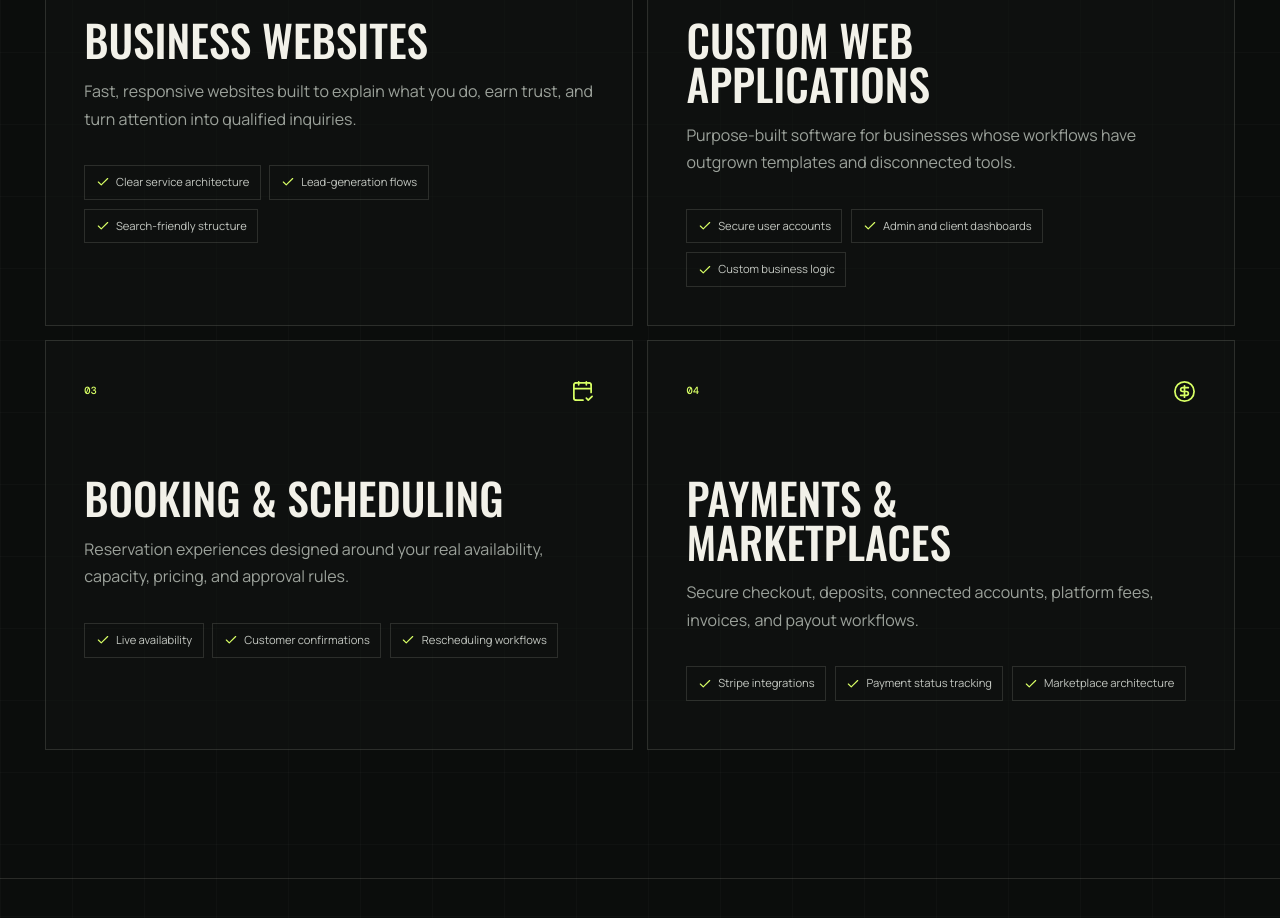
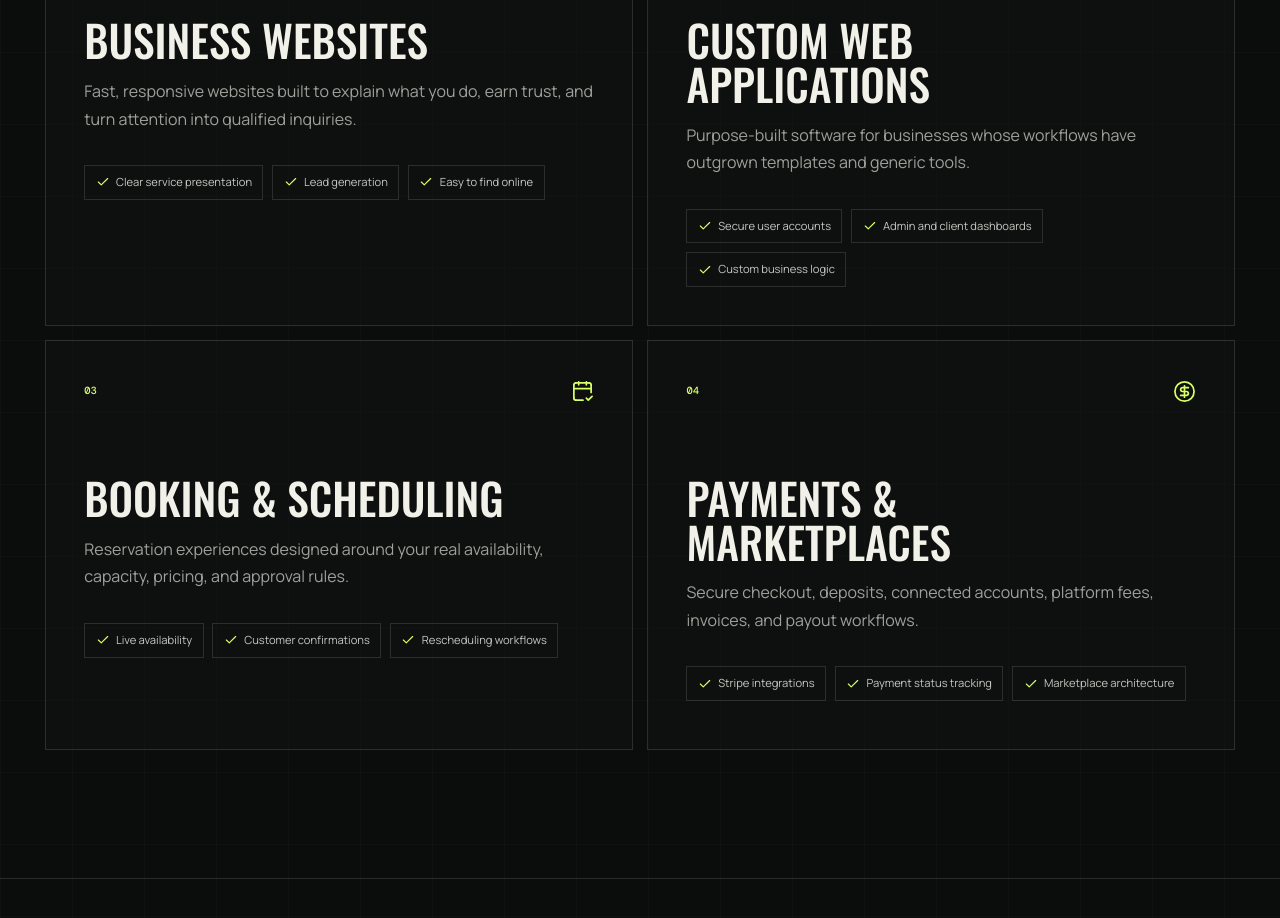
Before and after one commit to webdevRafa/rafa-the-dev, a React (Vite) app: page / in a window 1280 px wide. Shown: the part 2540-3458 px from the top of the page. Built offline with nearby package versions, Linux system fonts and the light colour scheme; a web font is replaced by a local one.

Commit message:
Clarify service card copy

```diff
--- a/src/App.tsx
+++ b/src/App.tsx
@@ -36,14 +36,14 @@ const services = [
     title: 'Business websites',
     description:
       'Fast, responsive websites built to explain what you do, earn trust, and turn attention into qualified inquiries.',
-    features: ['Clear service architecture', 'Lead-generation flows', 'Search-friendly structure'],
+    features: ['Clear service presentation', 'Lead generation', 'Easy to find online'],
   },
   {
     number: '02',
     icon: Braces,
     title: 'Custom web applications',
     description:
-      'Purpose-built software for businesses whose workflows have outgrown templates and disconnected tools.',
+      'Purpose-built software for businesses whose workflows have outgrown templates and generic tools.',
     features: ['Secure user accounts', 'Admin and client dashboards', 'Custom business logic'],
   },
   {
```
